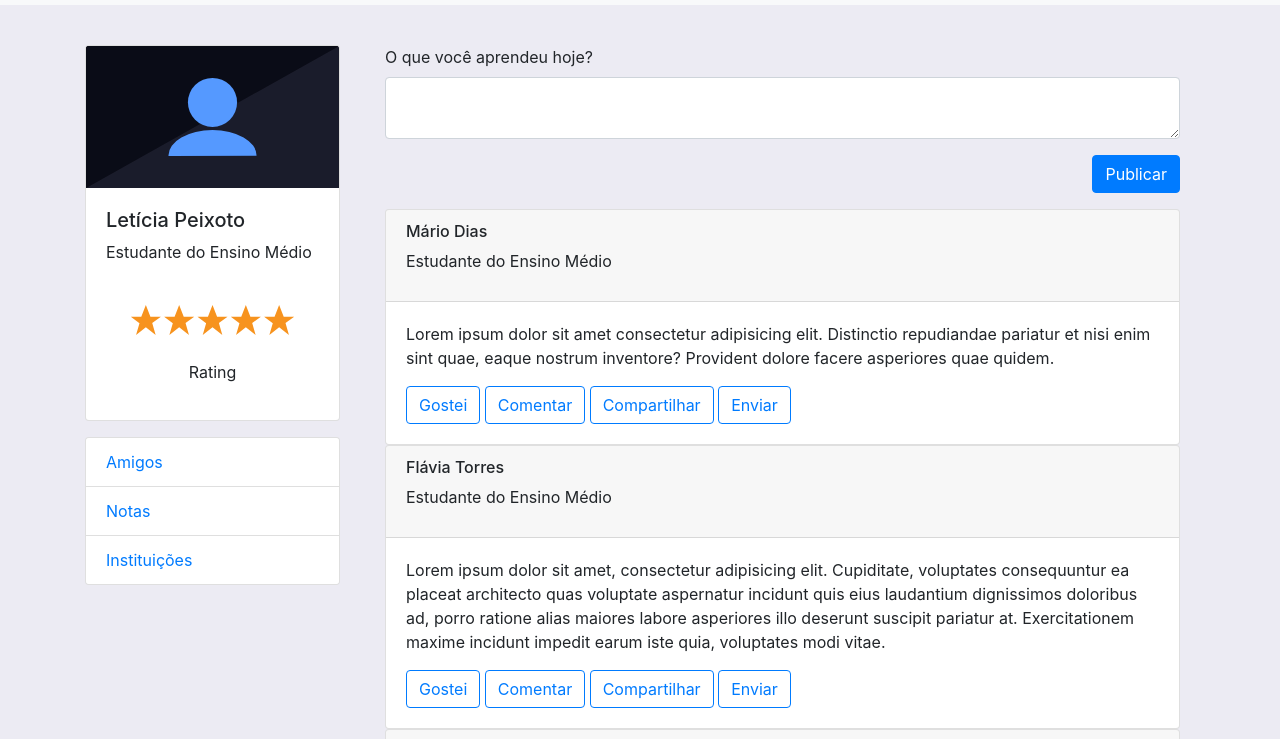
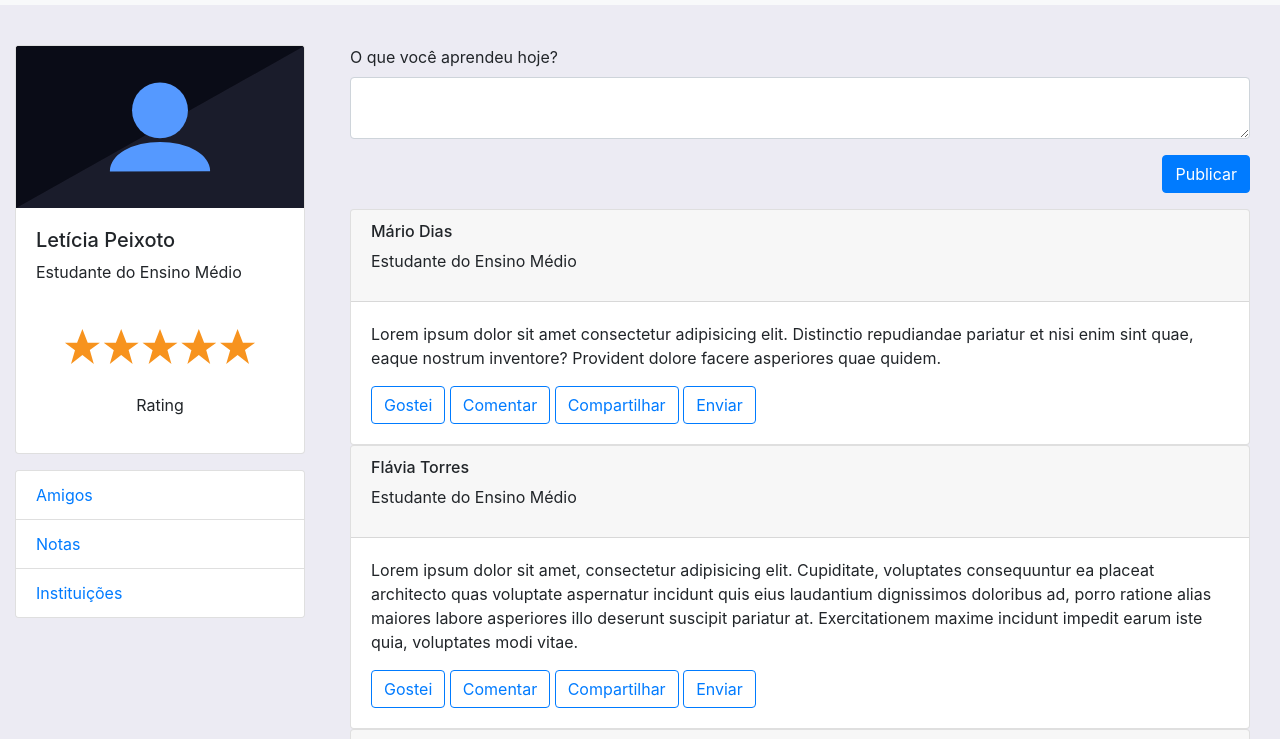
Before and after one commit to antoniobarbozamv/entrega-modulo2-squad50, a plain HTML site: page feed.html in a window 1280 px wide. Shown: the part 51-790 px from the top of the page. Drawn offline with nearby package versions, Linux system fonts and the light colour scheme.

Commit message:
ajuste no feed

```diff
--- a/feed.html
+++ b/feed.html
@@ -14,9 +14,7 @@
 
     <!-------- Responsividade ---------->
 
-    <!-------- Acessibilidade - documentação falando
-      sobre ARIA no feed no grupo de lembrete - ver
-      sobre div class click-stealer ---->
+    <!-------- Acessibilidade - documentação falando sobre ARIA no feed no grupo de lembrete - ver sobre div class click-stealer ---->
 
     <header>
       <nav class="navbar
@@ -98,14 +96,12 @@
       </nav>
     </header>
 
-    <div class="container pt-5 mt-5">
+    <div class="container-fluid pt-5 mt-5">
       <div class="row">
         <!-------- Sidebar Start ----------->
         <div class="col-3">
           <div class="card">
-            <img class="card-img-top"
-            src="./imagens/user.svg"
-            alt="user image">
+            <img class="card-img-top" src="./imagens/user.svg" alt="user image">
             <div class="card-body">
               <h5>Letícia Peixoto</h5>
               <p>Estudante do Ensino Médio</p>
@@ -134,24 +130,19 @@
         </div>
         <!-------- Sidebar End ------------->
 
+        <!-------- Section Publicar Start -->
         <div class="col-9">
-        <!-------- Section Publicar Start -->
-          <div class="container">
-            <form>
-              <label for="formPublish">
+          <div class="container mb-3">
+            <label for="formPublish" class="form-label">
               O que você aprendeu hoje?
             </label>
-              <textarea class="form-control"
-              id="formPublish"
-              rows="2">
+            <textarea class="form-control" id="formPublish" rows="2">
             </textarea>
             <div class="d-flex flex-row-reverse mt-3">
-                <button type="submit"
-                class="btn btn-primary">
+              <button type="submit" class="btn btn-primary">
                 Publicar
               </button>
             </div>
-            </form>
           </div>
           <!------- Section Publicar End ----->
 
@@ -171,6 +162,9 @@
                   inventore? Provident dolore facere
                   asperiores quae quidem.
                 </p>
+
+         <!-------- Ícones - associar à responsavidade dos botões ------>
+
                 <button class="btn btn-outline-primary">
                   Gostei
                 </button>
```
Lines whose indentation alone changed are shown as unchanged.
